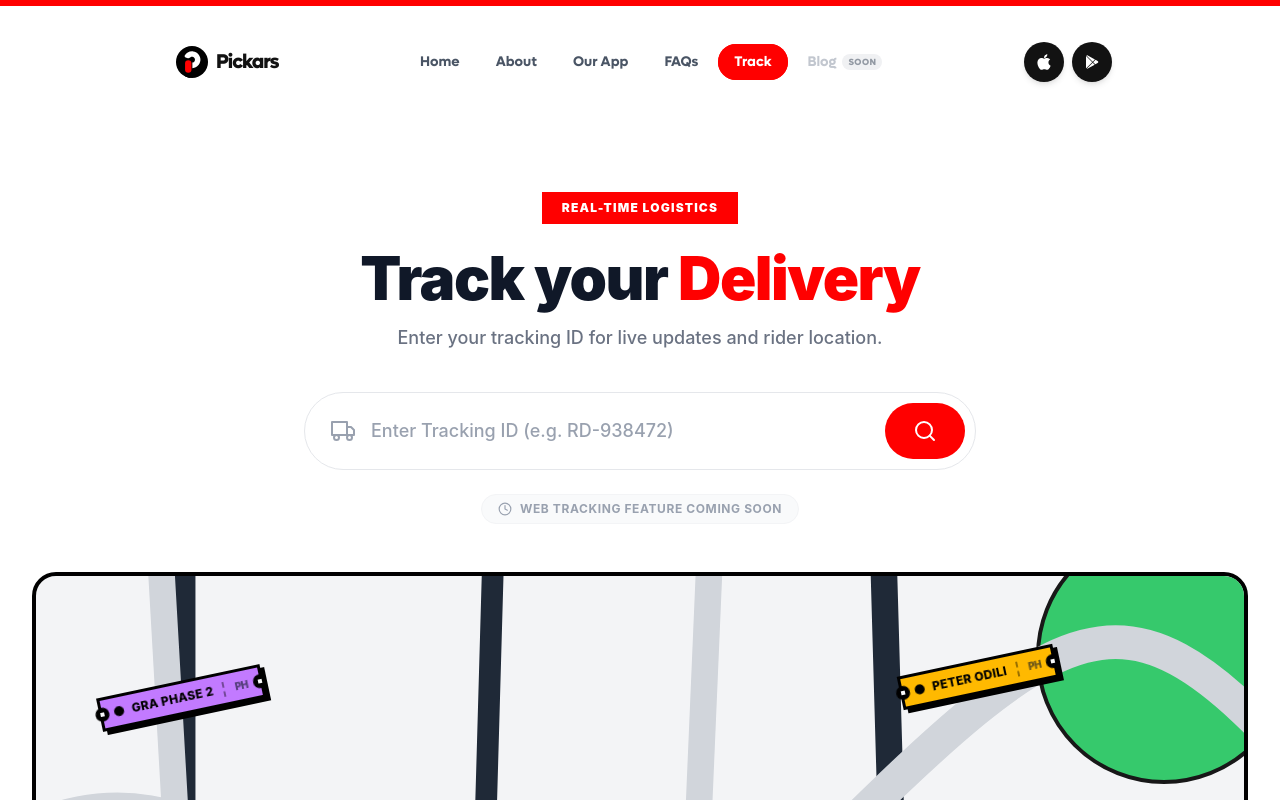
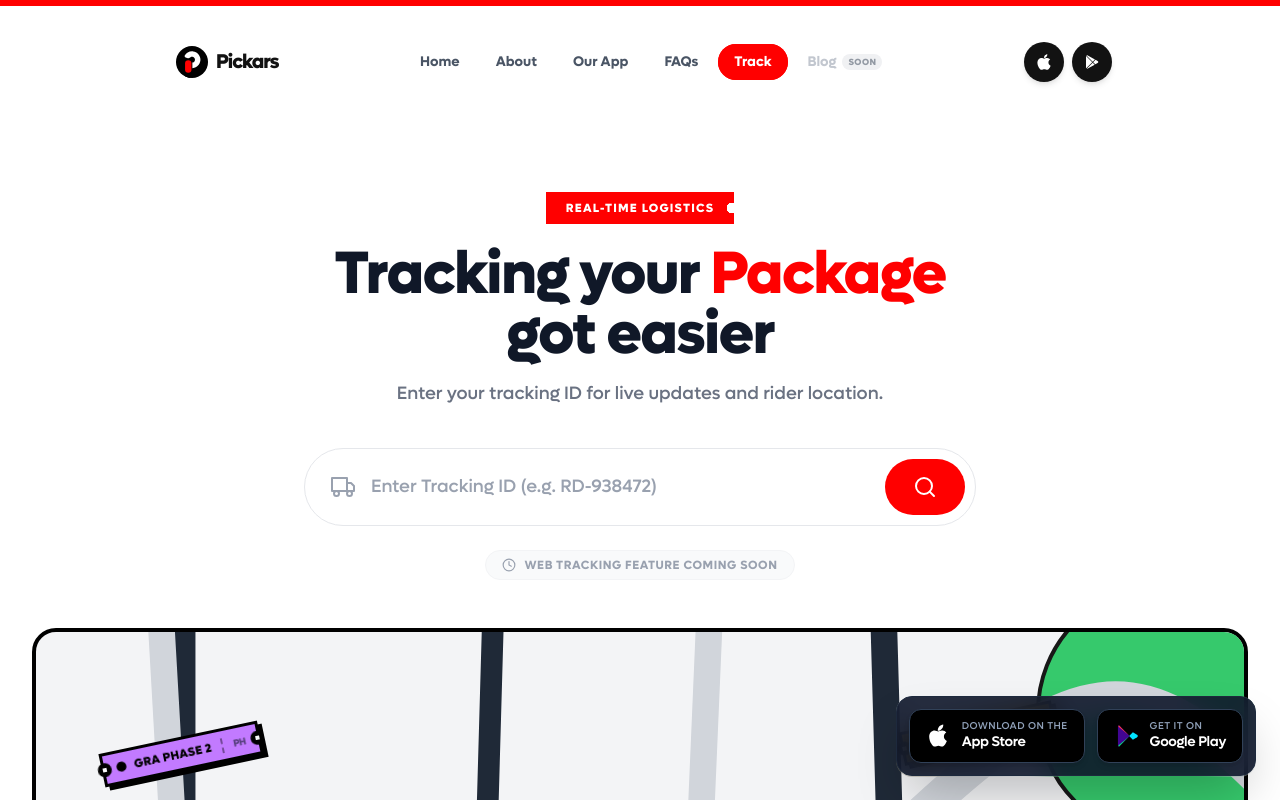
Before and after one commit to Ibeneme/pickars_web, a React (Vite) app: page /app/tracking in a window 1280 px wide. Shown: the top 800 px of the page. Built offline with nearby package versions, Linux system fonts and the light colour scheme; a web font is replaced by a local one.

Commit message:
new updates

```diff
--- a/index.html
+++ b/index.html
@@ -309,6 +309,73 @@
     class="bg-slate-50 antialiased text-slate-900 selection:bg-amber-400 selection:text-slate-900"
   >
     <div id="root"></div>
+
+    <!-- Modern Styled App Store & Google Play Badges -->
+    <div
+      class="fixed bottom-6 right-6 z-50 flex flex-wrap gap-3 p-3 bg-slate-900/90 backdrop-blur-md rounded-2xl shadow-2xl border border-slate-800"
+    >
+      <!-- App Store Button -->
+      <a
+        href="https://apps.apple.com/ng/app/pickars/id6746796884"
+        target="_blank"
+        rel="noopener noreferrer"
+        class="group flex items-center gap-3 bg-black hover:bg-slate-800 text-white px-4 py-2.5 rounded-xl transition-all duration-300 transform hover:-translate-y-0.5 shadow-md hover:shadow-lg border border-slate-700"
+      >
+        <svg class="w-6 h-6 fill-current" viewBox="0 0 384 512">
+          <path
+            d="M318.7 268.7c-.2-36.7 16.4-64.4 50-84.8-18.8-26.9-47.2-41.7-84.7-44.6-35.5-2.8-74.3 20.7-88.5 20.7-15 0-49.4-19.7-76.4-19.7C63.3 141.2 4 184.8 4 273.5q0 39.3 14.4 81.2c12.8 36.7 59 126.7 107.2 125.2 25.2-.6 43-17.9 75.8-17.9 31.8 0 48.3 17.9 76.4 17.9 48.6-.7 90.4-82.5 102.6-119.3-65.2-30.7-61.7-90-61.7-92.1zM273 103c20.7-25.2 34.6-60.3 30.7-95-29.9 1.4-65.7 20.4-86.8 45.6-18.9 22.4-33.8 58.1-28.8 92.5 33.3 2.6 66.8-16.7 84.9-43.1z"
+          />
+        </svg>
+        <div class="flex flex-col text-left leading-tight">
+          <span
+            class="text-[10px] uppercase tracking-wider text-slate-400 font-medium"
+            >Download on the</span
+          >
+          <span
+            class="text-sm font-semibold tracking-tight text-white group-hover:text-amber-400 transition-colors"
+            >App Store</span
+          >
+        </div>
+      </a>
+
+      <!-- Google Play Button -->
+      <a
+        href="https://play.google.com/store/apps/details?id=com.pickars.app&hl=en"
+        target="_blank"
+        rel="noopener noreferrer"
+        class="group flex items-center gap-3 bg-black hover:bg-slate-800 text-white px-4 py-2.5 rounded-xl transition-all duration-300 transform hover:-translate-y-0.5 shadow-md hover:shadow-lg border border-slate-700"
+      >
+        <svg class="w-6 h-6" viewBox="0 0 512 512">
+          <path
+            fill="#410593"
+            d="M91.7 41.6c-4.9 5.2-7.7 13.5-7.7 24.3v380.2c0 10.8 2.8 19.1 7.7 24.3l12.6 12.6L328 259.3V252.7L104.3 29l-12.6 12.6z"
+          />
+          <path
+            fill="#00e4ff"
+            d="M328 259.3l74.9 74.9 88.5-50.6c10.1-5.8 16.3-16.5 16.3-28.1 0-11.6-6.2-22.3-16.3-28.1l-88.5-50.6L328 252.7v6.6z"
+          />
+          <path
+            fill="#ff3a44"
+            d="M328 252.7L224.3 149 104.3 29c-5.4 5.4-8.8 13.2-8.8 21.8 0 3.2.5 6.3 1.5 9.2l231 192.7z"
+          />
+          <path
+            fill="#00e676"
+            d="M328 259.3l-231 192.7c-1 2.9-1.5 6-1.5 9.2 0 8.6 3.4 16.4 8.8 21.8l120-120 103.7-103.7z"
+          />
+        </svg>
+        <div class="flex flex-col text-left leading-tight">
+          <span
+            class="text-[10px] uppercase tracking-wider text-slate-400 font-medium"
+            >Get it on</span
+          >
+          <span
+            class="text-sm font-semibold tracking-tight text-white group-hover:text-amber-400 transition-colors"
+            >Google Play</span
+          >
+        </div>
+      </a>
+    </div>
+
     <script type="module" src="/src/main.tsx"></script>
   </body>
 </html>
--- a/src/index.css
+++ b/src/index.css
@@ -1,14 +1,19 @@
 @import "tailwindcss";
 @import "./assets/fonts/fonts.css";
 
-/* @theme {
+:root {
   --font-sans: "Lufga", system-ui, sans-serif;
-} */
+}
+
+body {
+  font-family: var(--font-sans);
+}
 
 @layer utilities {
   .no-scrollbar::-webkit-scrollbar {
     display: none;
   }
+
   .no-scrollbar {
     -ms-overflow-style: none;
     scrollbar-width: none;
--- a/src/pages/TrackingPage/TrackingPageMain.tsx
+++ b/src/pages/TrackingPage/TrackingPageMain.tsx
@@ -170,7 +170,7 @@ const TrackingPageMain: React.FC = () => {
 
       {/* Main Flex Column Container */}
       <main className="flex flex-col w-full items-center pt-48 pb-12 px-4 sm:px-6 lg:px-8">
-        <div className="mx-auto flex w-full max-w-4xl flex-col items-center">
+        <div className="mx-auto flex w-full max-w-2xl flex-col items-center">
           <motion.div
             variants={containerVariants}
             initial="hidden"
@@ -179,13 +179,12 @@ const TrackingPageMain: React.FC = () => {
           >
             {/* Major Header Items in a Flex Column */}
             <div className="flex w-full flex-col items-center">
-              {/* Ticket-style Badge */}
               <motion.div
                 variants={itemVariants}
-                className="mb-6 inline-block cursor-default select-none bg-[#ff0000] px-5 py-2 text-[11px] font-black uppercase tracking-widest text-white sm:text-xs"
+                className="mb-5 px-5 py-2 bg-[#FF0000] text-white font-black text-[11px] sm:text-xs uppercase tracking-widest cursor-default select-none"
                 style={{
                   maskImage:
-                    "radial-gradient(circle 5px at calc(100% - 2.5px) 50%, #000 99%, #000 100%)",
+                    "radial-gradient(circle 5px at calc(100% - 2.5px) 50%, #0000 99%, #000 100%)",
                   WebkitMaskImage:
                     "conic-gradient(from -45deg at 50% 50%, #000 0 90deg, #0000 0) 0 0/10px 10px repeat",
                 }}
@@ -198,7 +197,8 @@ const TrackingPageMain: React.FC = () => {
                 variants={itemVariants}
                 className="text-4xl font-black leading-none tracking-tight text-gray-900 sm:text-6xl md:text-6xl"
               >
-                Track your <span className="text-[#ff0000]">Delivery</span>
+                Tracking your <span className="text-[#ff0000]">Package</span>{" "}
+                got easier
               </motion.h1>
 
               {/* Subtitle */}
```
